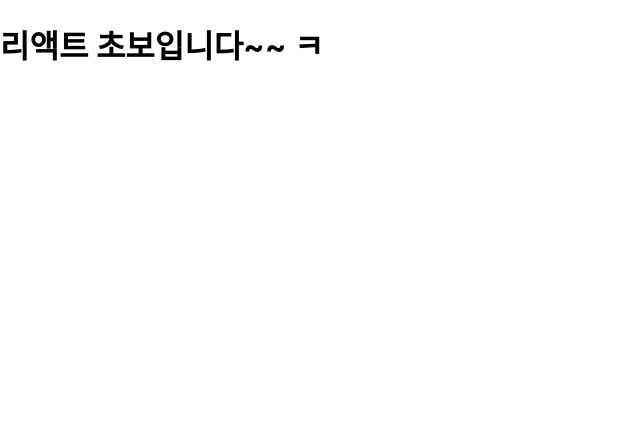
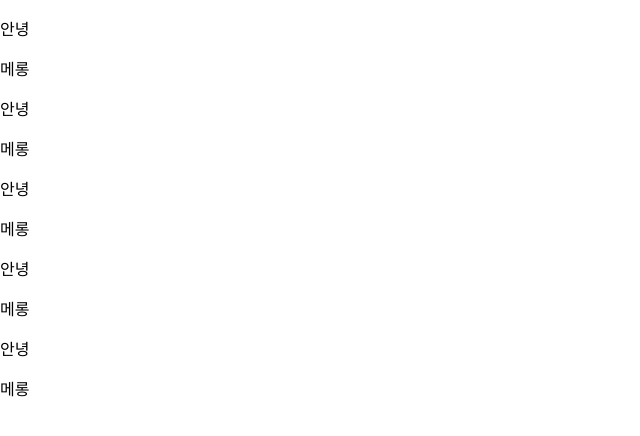
Before and after one commit to nuhgnoesoj/react-basic2023, a React (Create React App) app: page / in a window 1280 px wide. Shown: the top 436 px of the page, without its empty margins (0-640 px from the left). Built offline with nearby package versions, Linux system fonts and the light colour scheme.

Commit message:
1. 컴포넌트 기초

```diff
--- a/src/App.js
+++ b/src/App.js
@@ -1,10 +1,23 @@
-import logo from './logo.svg';
-import './App.css';
+import SayHello from './SayHello';
+
 
 function App() {
-  return (
-      <h1>리액트 초보입니다~~ ㅋ</h1>
-  );
+
+    const looping = () => {
+        const helloList = [];
+        for (let i = 0; i < 5; i++) {
+            helloList.push(<SayHello />);
+        }
+        return helloList;
+    };
+
+    // jsx문법에서는 스크립트를 코드를 직접 사용 불가능
+    // {} 안에서 함수호출문이나 변수참조를 할 수 있음.
+    return (
+        <>
+            { looping() }
+        </>
+    );
 }
 
 export default App;
--- /dev/null
+++ b/src/SayHello.js
@@ -0,0 +1,13 @@
+import React from 'react';
+
+// 컴포넌트
+function SayHello() {
+    return (
+        <div>
+            <p>안녕</p>
+            <span>메롱</span>
+        </div>
+    );
+}
+
+export default SayHello;
```
Also changed, not shown: src/hello.js (added, +7 -0 lines).
